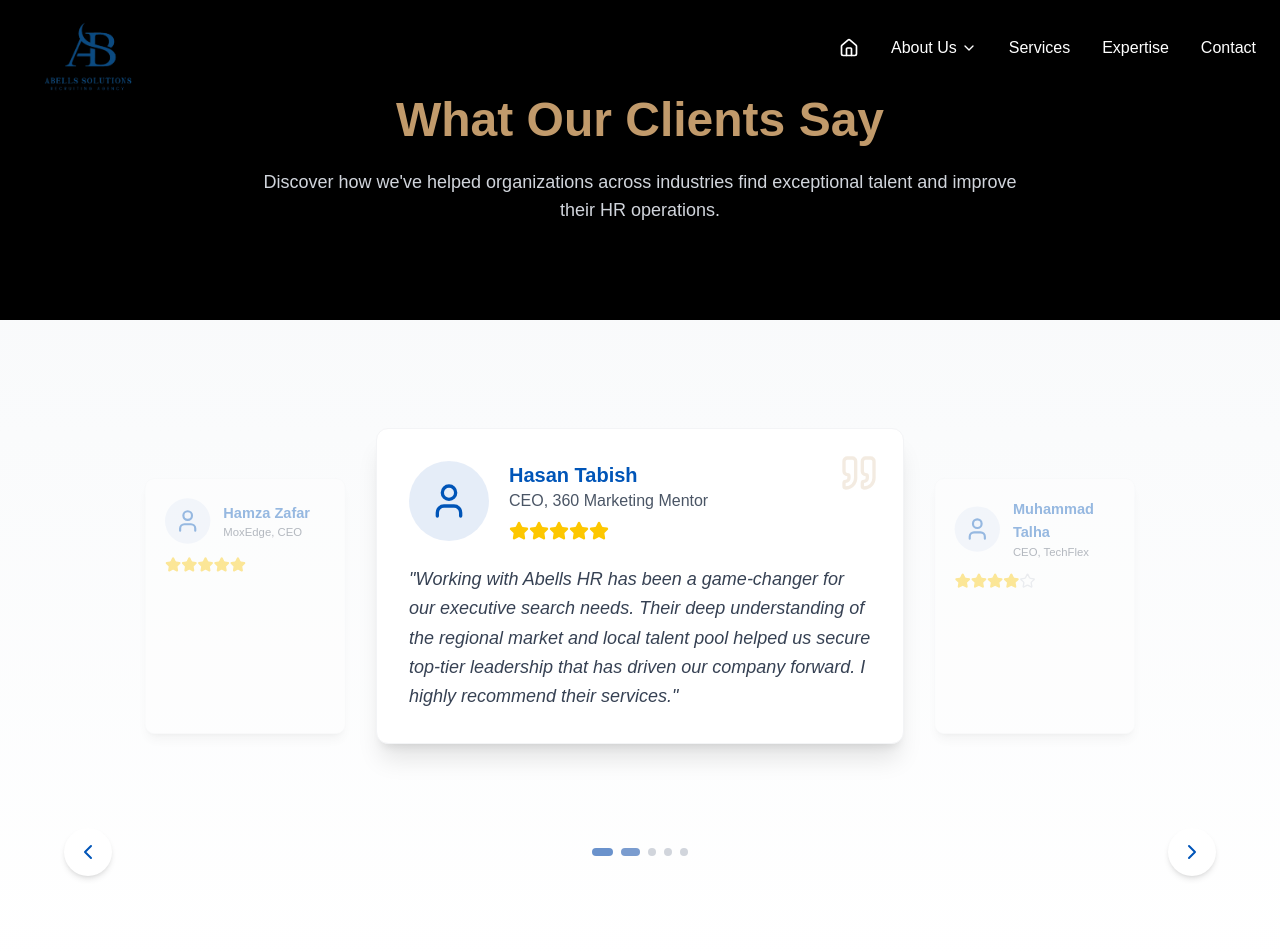
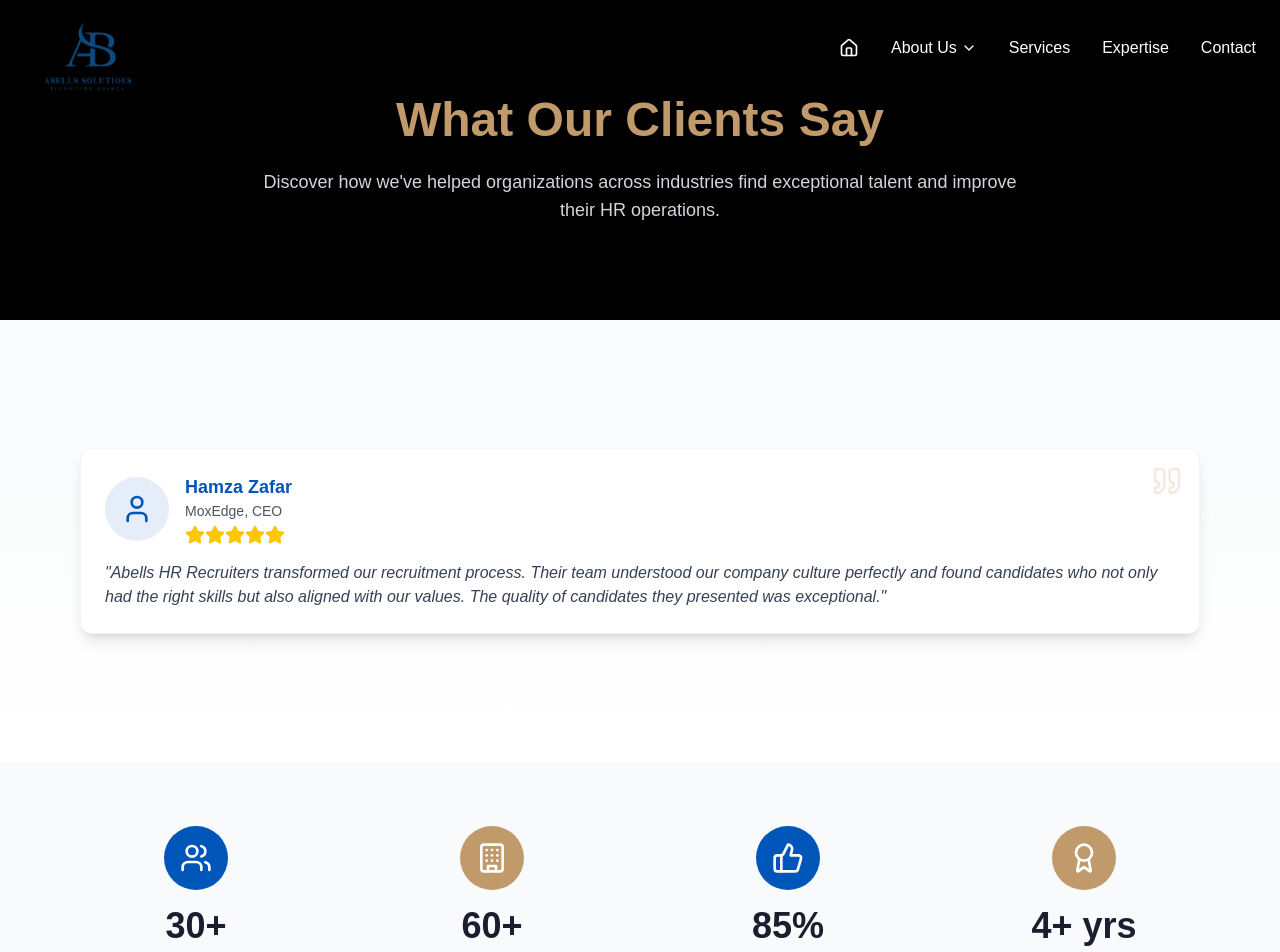
Before and after one commit to MunimUsmani/aspire-web, a Next.js app: page /testimonials in a window 1280 px wide. Shown: the top 952 px of the page. Built offline with nearby package versions, Linux system fonts and the light colour scheme; a web font is replaced by a local one.

Commit message:
more fixes

```diff
--- a/src/app/components/meetourteam.tsx
+++ b/src/app/components/meetourteam.tsx
@@ -54,7 +54,7 @@ interface TeamMemberProps {
       type: string
       value?: string
       label?: string
-      icon: any
+      icon: React.ElementType // Updated type for the icon
     }[]
   }
 }
--- a/src/app/components/testimonial-grid.tsx
+++ b/src/app/components/testimonial-grid.tsx
@@ -59,7 +59,7 @@ const TestimonialsGrid = () => {
                     <div className="flex mt-1">{renderStars(testimonial.rating)}</div>
                   </div>
                 </div>
-                <p className="text-gray-700 italic">"{testimonial.text}"</p>
+                <p className="text-gray-700 italic">&quot;{testimonial.text}&quot;</p>
               </div>
             ))}
           </div>
--- a/src/app/components/testimonial-slider.tsx
+++ b/src/app/components/testimonial-slider.tsx
@@ -23,7 +23,7 @@ const testimonials = [
     name: "Muhammad Talha",
     position: "CEO, TechFlex",
     rating: 4,
-    text: "The LinkedIn outreach campaign designed by Abells HR generated impressive results for our talent acquisition efforts. Their strategic approach and attention to detail helped us connect with qualified professionals we wouldn't have reached otherwise.",
+    text: "The LinkedIn outreach campaign designed by Abells HR generated impressive results for our talent acquisition efforts. Their strategic approach and attention to detail helped us connect with qualified professionals we wouldn&apos;t have reached otherwise.",
   },
   {
     id: 4,
@@ -37,30 +37,15 @@ const testimonials = [
     name: "Sameer Siddiqi",
     position: "CEO, EZY business Applications",
     rating: 5,
-    text: "The team at Abells HR went above and beyond to understand our unique needs. Their CRM management and lead generation services have significantly improved our business development process. They're not just service providers; they're true partners in our growth.",
+    text: "The team at Abells HR went above and beyond to understand our unique needs. Their CRM management and lead generation services have significantly improved our business development process. They&apos;re not just service providers; they&apos;re true partners in our growth.",
   },
 ]
 
 const TestimonialsSlider = () => {
   const [activeIndex, setActiveIndex] = useState(0)
   const [isAutoplay, setIsAutoplay] = useState(true)
-  const [isMobile, setIsMobile] = useState(false)
   const autoplayRef = useRef<NodeJS.Timeout | null>(null)
   const sliderRef = useRef<HTMLDivElement>(null)
-
-  // Check if mobile on mount and window resize
-  useEffect(() => {
-    const checkIfMobile = () => {
-      setIsMobile(window.innerWidth < 768)
-    }
-
-    checkIfMobile()
-    window.addEventListener("resize", checkIfMobile)
-
-    return () => {
-      window.removeEventListener("resize", checkIfMobile)
-    }
-  }, [])
 
   // Handle autoplay
   useEffect(() => {
@@ -115,95 +100,12 @@ const TestimonialsSlider = () => {
       ))
   }
 
-  // Calculate visible testimonials (current, previous, next)
-  const getVisibleTestimonials = () => {
-    const prev = activeIndex === 0 ? testimonials.length - 1 : activeIndex - 1
-    const next = (activeIndex + 1) % testimonials.length
-
-    return {
-      prev,
-      current: activeIndex,
-      next,
-    }
-  }
-
-  const { prev, current, next } = getVisibleTestimonials()
-
   return (
     <section className="py-16 md:py-24 bg-gradient-to-b from-gray-50 to-white overflow-hidden">
       <div className="container mx-auto px-4">
         <div className="max-w-6xl mx-auto">
-          {/* Testimonials carousel */}
           <div className="relative" onMouseEnter={handleMouseEnter} onMouseLeave={handleMouseLeave}>
-            {/* Carousel container */}
             <div ref={sliderRef} className="relative overflow-hidden px-4 py-8">
-              {/* Desktop carousel (3 visible cards) */}
-              <div className="hidden md:block">
-                <div className="flex transition-all duration-700 ease-out">
-                  {/* Previous testimonial (partially visible) */}
-                  <div
-                    className="w-1/4 px-4 opacity-40 transform scale-90 transition-all duration-500"
-                    style={{ transform: "translateX(10%) scale(0.9)" }}
-                  >
-                    <div className="bg-white rounded-xl shadow-lg p-6 h-full border border-gray-100">
-                      <div className="flex items-center mb-4">
-                        <div className="w-14 h-14 rounded-full flex-shrink-0 mr-4 bg-[#0055b8]/10 flex items-center justify-center">
-                          <User className="w-8 h-8 text-[#0055b8]" />
-                        </div>
-                        <div>
-                          <h3 className="text-lg font-bold text-[#0055b8]">{testimonials[prev].name}</h3>
-                          <p className="text-sm text-gray-600">{testimonials[prev].position}</p>
-                        </div>
-                      </div>
-                      <div className="flex mb-3">{renderStars(testimonials[prev].rating)}</div>
-                    </div>
-                  </div>
-
-                  {/* Current testimonial (fully visible) */}
-                  <div
-                    className="w-1/2 px-4 z-10 transition-all duration-500"
-                    style={{ transform: "translateY(-20px)" }}
-                  >
-                    <div className="bg-white rounded-xl shadow-xl p-8 h-full border border-gray-100 relative">
-                      <Quote className="absolute top-6 right-6 w-10 h-10 text-[#c19a6b]/20" />
-                      <div className="flex items-center mb-6">
-                        <div className="w-20 h-20 rounded-full flex-shrink-0 mr-5 bg-[#0055b8]/10 flex items-center justify-center">
-                          <User className="w-10 h-10 text-[#0055b8]" />
-                        </div>
-                        <div>
-                          <h3 className="text-xl font-bold text-[#0055b8]">{testimonials[current].name}</h3>
-                          <p className="text-gray-600">{testimonials[current].position}</p>
-                          <div className="flex mt-2">{renderStars(testimonials[current].rating)}</div>
-                        </div>
-                      </div>
-                      <p className="text-gray-700 italic text-lg leading-relaxed">"{testimonials[current].text}"</p>
-                    </div>
-                  </div>
-
-                  {/* Next testimonial (partially visible) */}
-                  <div
-                    className="w-1/4 px-4 opacity-40 transform scale-90 transition-all duration-500"
-                    style={{ transform: "translateX(-10%) scale(0.9)" }}
-                  >
-                    <div className="bg-white rounded-xl shadow-lg p-6 h-full border border-gray-100">
-                      <div className="flex items-center mb-4">
-                        <div className="w-14 h-14 rounded-full flex-shrink-0 mr-4 bg-[#0055b8]/10 flex items-center justify-center">
-                          <User className="w-8 h-8 text-[#0055b8]" />
-                        </div>
-                        <div>
-                          <h3 className="text-lg font-bold text-[#0055b8]">{testimonials[next].name}</h3>
-                          <p className="text-sm text-gray-600">{testimonials[next].position}</p>
-                        </div>
-                      </div>
-                      <div className="flex mb-3">{renderStars(testimonials[next].rating)}</div>
-                    </div>
-                  </div>
-                </div>
-              </div>
-
-              {/* Mobile carousel (single card) */}
-              <div className="md:hidden">
-                <div className="transition-all duration-500 ease-out">
               <div className="bg-white rounded-xl shadow-lg p-6 border border-gray-100 relative">
                 <Quote className="absolute top-4 right-4 w-8 h-8 text-[#c19a6b]/20" />
                 <div className="flex items-center mb-4">
@@ -211,48 +113,15 @@ const TestimonialsSlider = () => {
                     <User className="w-8 h-8 text-[#0055b8]" />
                   </div>
                   <div>
-                        <h3 className="text-lg font-bold text-[#0055b8]">{testimonials[current].name}</h3>
-                        <p className="text-sm text-gray-600">{testimonials[current].position}</p>
-                        <div className="flex mt-1">{renderStars(testimonials[current].rating)}</div>
+                    <h3 className="text-lg font-bold text-[#0055b8]">{testimonials[activeIndex].name}</h3>
+                    <p className="text-sm text-gray-600">{testimonials[activeIndex].position}</p>
+                    <div className="flex mt-1">{renderStars(testimonials[activeIndex].rating)}</div>
                   </div>
                 </div>
-                    <p className="text-gray-700 italic">{testimonials[current].text}</p>
+                <p className="text-gray-700 italic">
+                  &quot;{testimonials[activeIndex].text}&quot;
+                </p>
               </div>
-                </div>
-              </div>
-            </div>
-
-            {/* Navigation buttons */}
-            <div className="flex justify-between items-center mt-8">
-              <button
-                onClick={prevSlide}
-                className="bg-white text-[#0055b8] p-3 rounded-full shadow-md hover:bg-gray-50 transition-colors focus:outline-none focus:ring-2 focus:ring-[#0055b8] focus:ring-opacity-50"
-                aria-label="Previous testimonial"
-              >
-                <ChevronLeft className="w-6 h-6" />
-              </button>
-
-              {/* Pagination indicators */}
-              <div className="flex space-x-2">
-                {testimonials.map((_, index) => (
-                  <button
-                    key={index}
-                    onClick={() => goToSlide(index)}
-                    className={`transition-all duration-300 ${
-                      activeIndex === index ? "w-8 h-2 bg-[#0055b8]" : "w-2 h-2 bg-gray-300"
-                    } rounded-full`}
-                    aria-label={`Go to testimonial ${index + 1}`}
-                  />
-                ))}
-              </div>
-
-              <button
-                onClick={nextSlide}
-                className="bg-white text-[#0055b8] p-3 rounded-full shadow-md hover:bg-gray-50 transition-colors focus:outline-none focus:ring-2 focus:ring-[#0055b8] focus:ring-opacity-50"
-                aria-label="Next testimonial"
-              >
-                <ChevronRight className="w-6 h-6" />
-              </button>
             </div>
           </div>
         </div>
```
Lines whose indentation alone changed are shown as unchanged.
